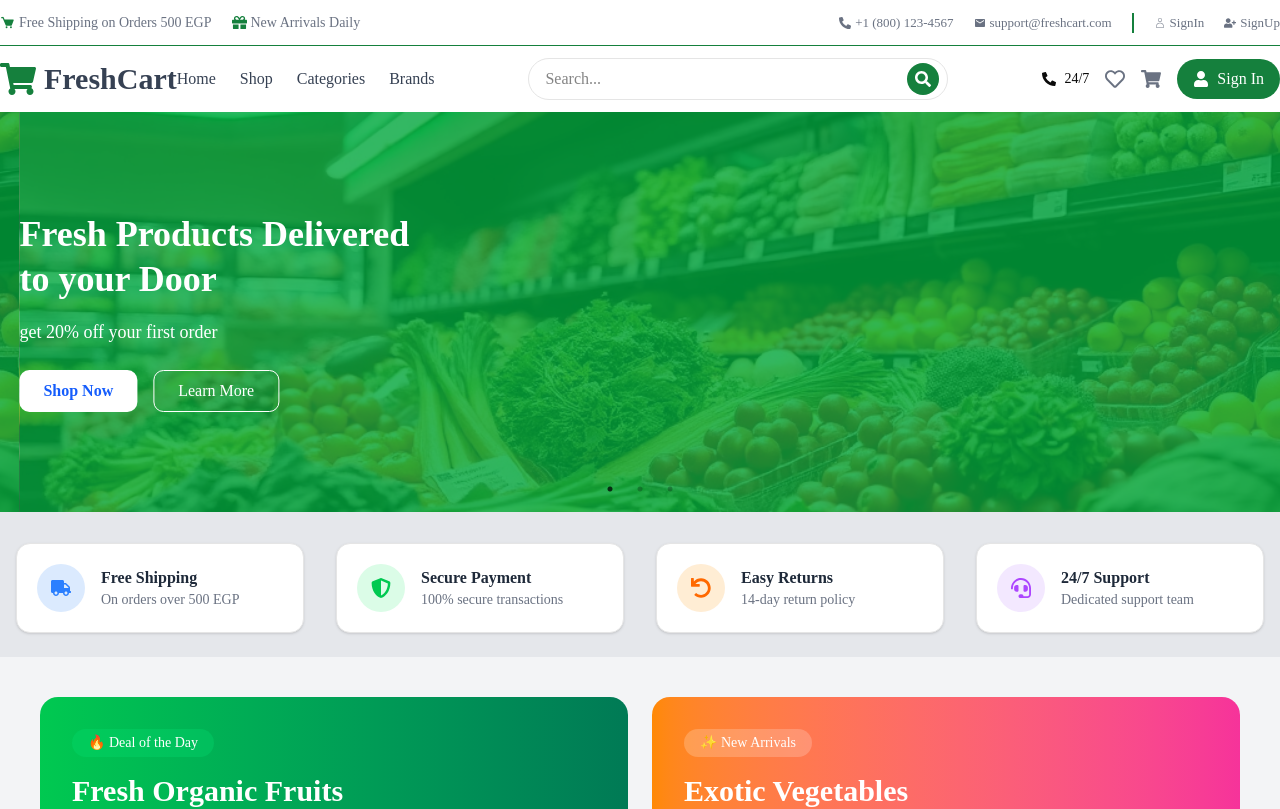
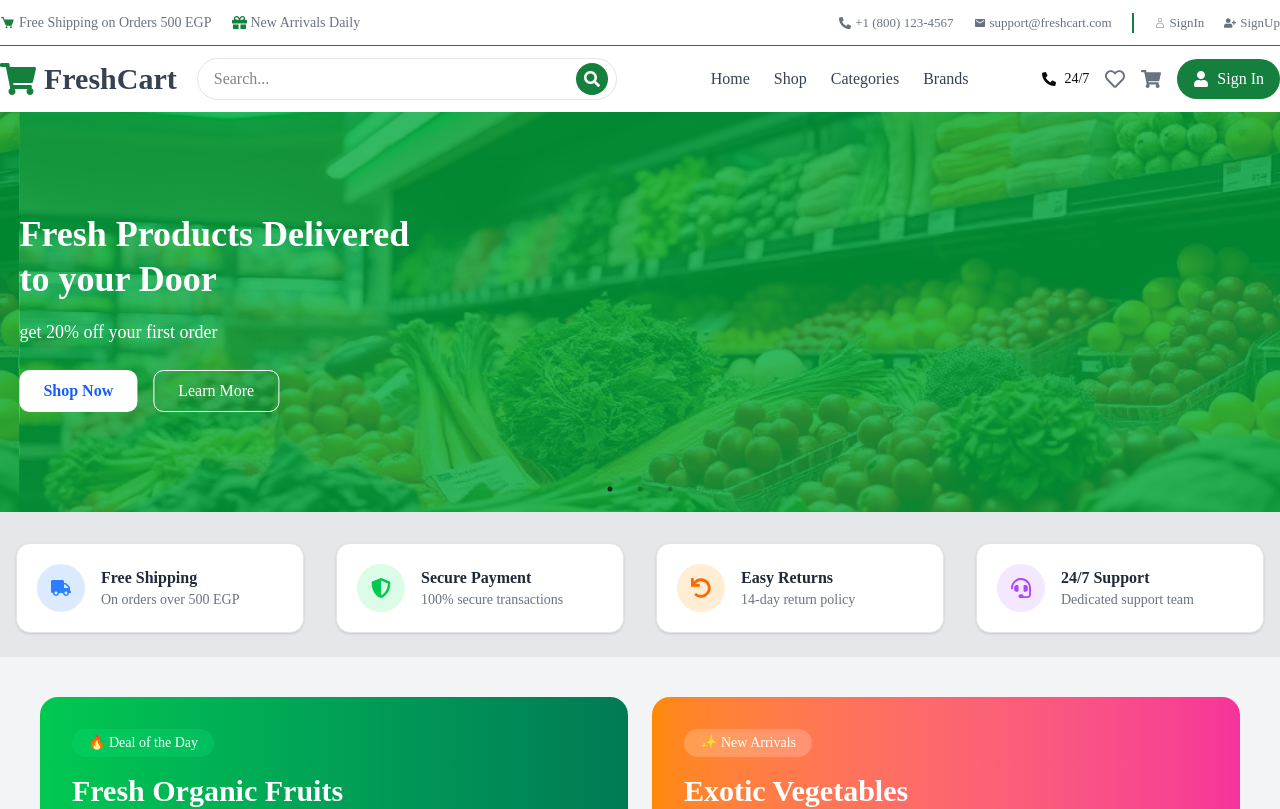
Before and after one commit to reem-walid5/e-commerce-application, a Next.js app: page / in a window 1280 px wide. Shown: the top 809 px of the page. Built offline with nearby package versions, Linux system fonts and the light colour scheme; no server answers.

Commit message:
update navbar layout

```diff
--- a/src/app/(auth)/Navbar.tsx
+++ b/src/app/(auth)/Navbar.tsx
@@ -57,6 +57,19 @@ export default function Navbar() {
 
           {/* DESKTOP CONTENT */}
           <div className="hidden xl:flex items-center gap-6 w-full justify-between">
+
+            {/* 🔹 SEARCH (اتنقلت هنا) */}
+            <div className="flex items-center border rounded-full mx-5 overflow-hidden w-105 bg-white">
+              <input
+                type="text"
+                placeholder="Search..."
+                className="flex-1 px-4 py-2 outline-none"
+              />
+              <button className="bg-[#15803D] text-white rounded-full p-2 mx-2">
+                <FaSearch />
+              </button>
+            </div>
+
             {/* LINKS */}
             <ul className="flex items-center gap-6 font-medium text-gray-700">
               <li>
@@ -91,18 +104,6 @@ export default function Navbar() {
                 <Link href="/Brands">Brands</Link>
               </li>
             </ul>
-
-            {/* SEARCH */}
-            <div className="flex items-center border rounded-full overflow-hidden w-105 bg-white">
-              <input
-                type="text"
-                placeholder="Search..."
-                className="flex-1 px-4 py-2 outline-none"
-              />
-              <button className="bg-[#15803D] text-white rounded-full p-2 mx-2">
-                <FaSearch />
-              </button>
-            </div>
 
             {/* RIGHT ICONS */}
             <div className="flex items-center gap-4">
```
